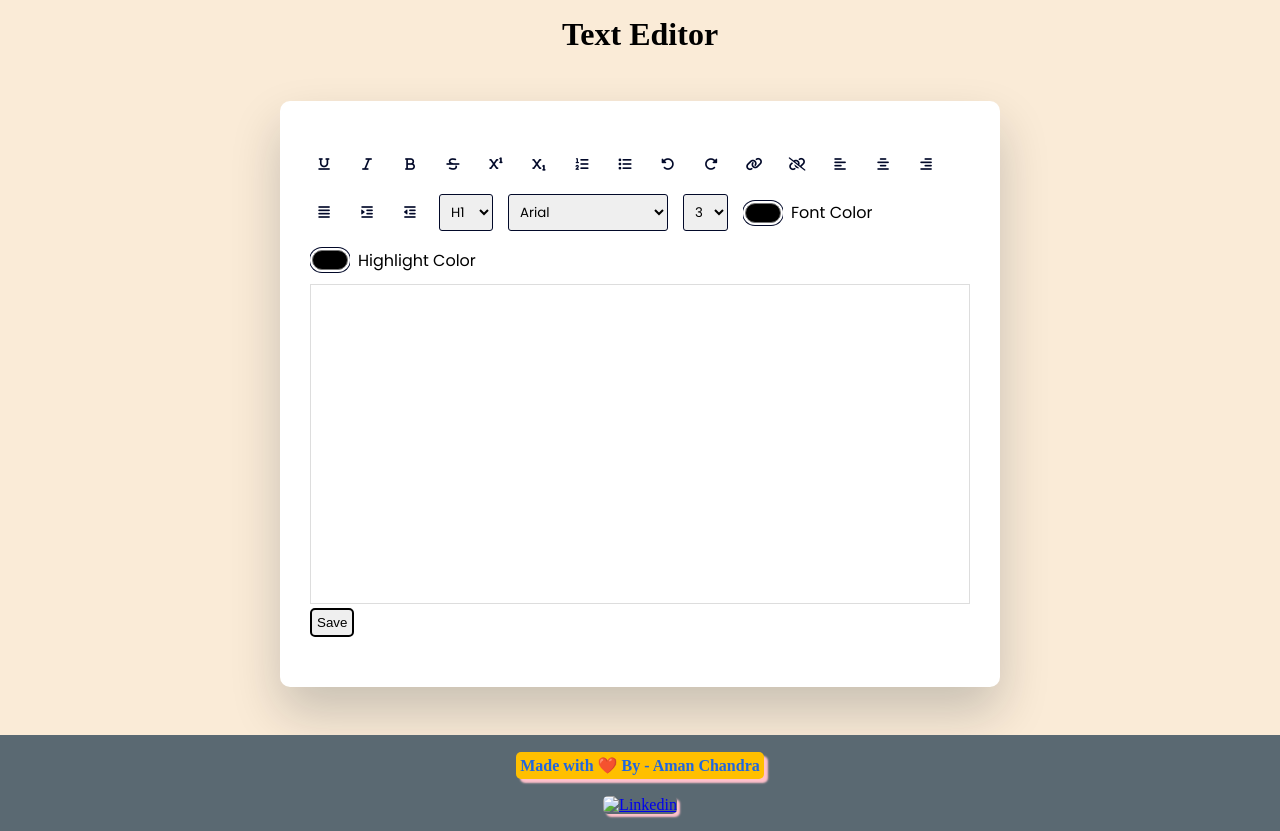
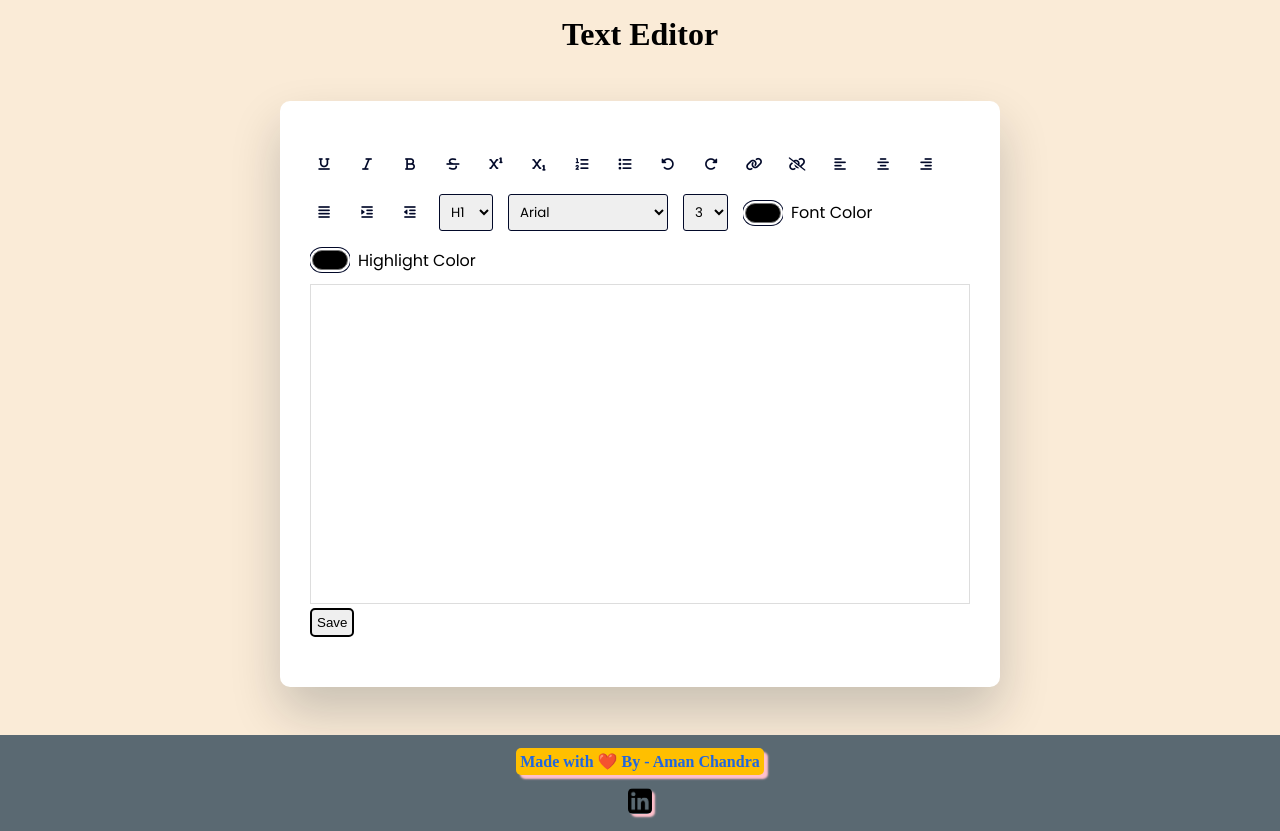
Before and after one commit to amanchandra10/CodeClauseInternship_Text_Editor, a plain HTML site: page index.html in a window 1280 px wide. Drawn offline with Linux system fonts and the light colour scheme; the site is published under a folder, as on GitHub Pages, so addresses that start at the root find nothing.

Commit message:
Update index.html

```diff
--- a/index.html
+++ b/index.html
@@ -2,7 +2,7 @@
 <html lang="en">
   <head>
     <meta name="viewport" content="width=device-width, initial-scale=1.0" />
-    <title>Rich Text Editor</title>
+    <title>Text Editor</title>
     <!-- FontAwesome Icons -->
     <link
       rel="stylesheet"
@@ -123,7 +123,7 @@
         </h4></a
       >
       <a href="https://in.linkedin.com/in/amanchandra1" target="main"
-        ><img class="img" src="/Resources/linkedin.png" alt="Linkedin"
+        ><img class="img" src="./Resources/linkedin.png" alt="Linkedin"
       /></a>
     </div>
 
```
